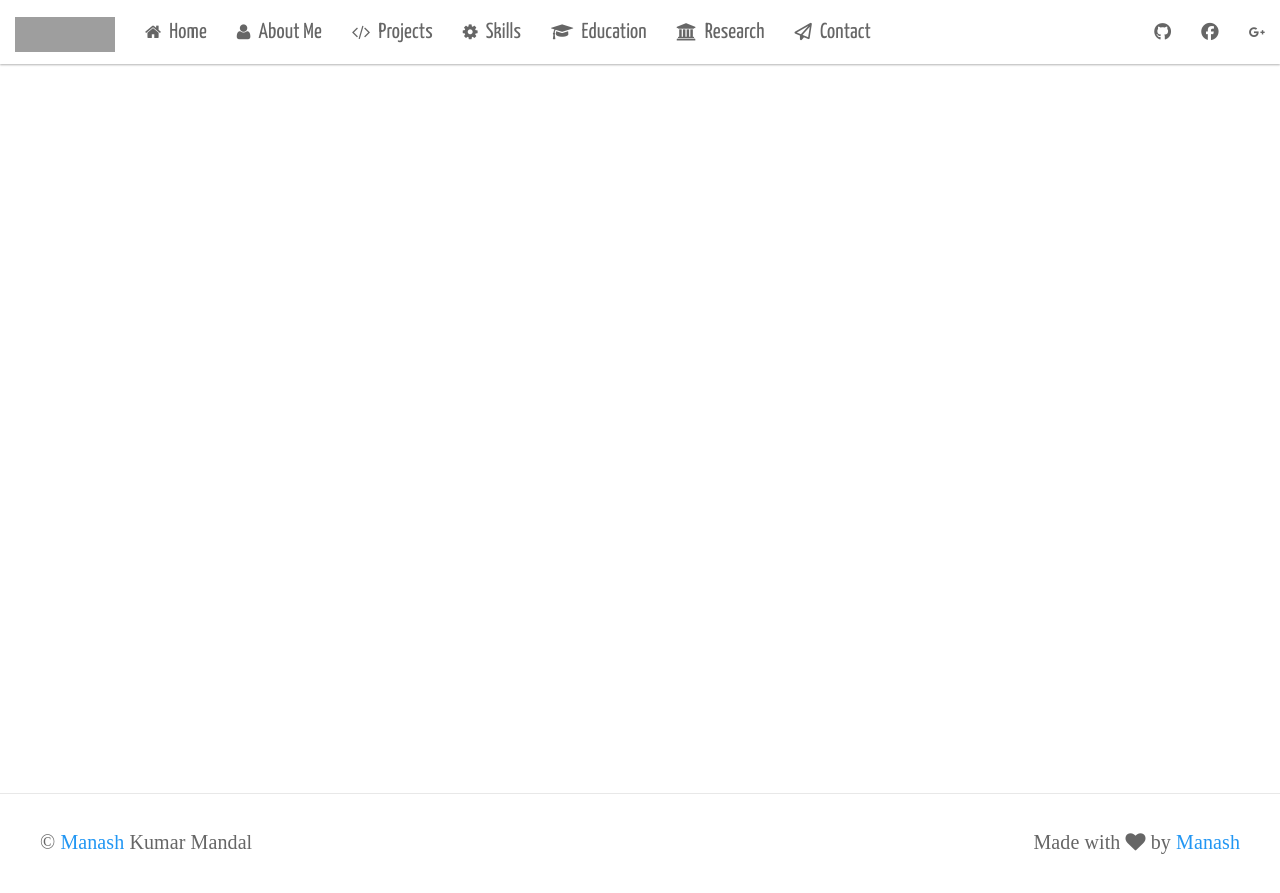
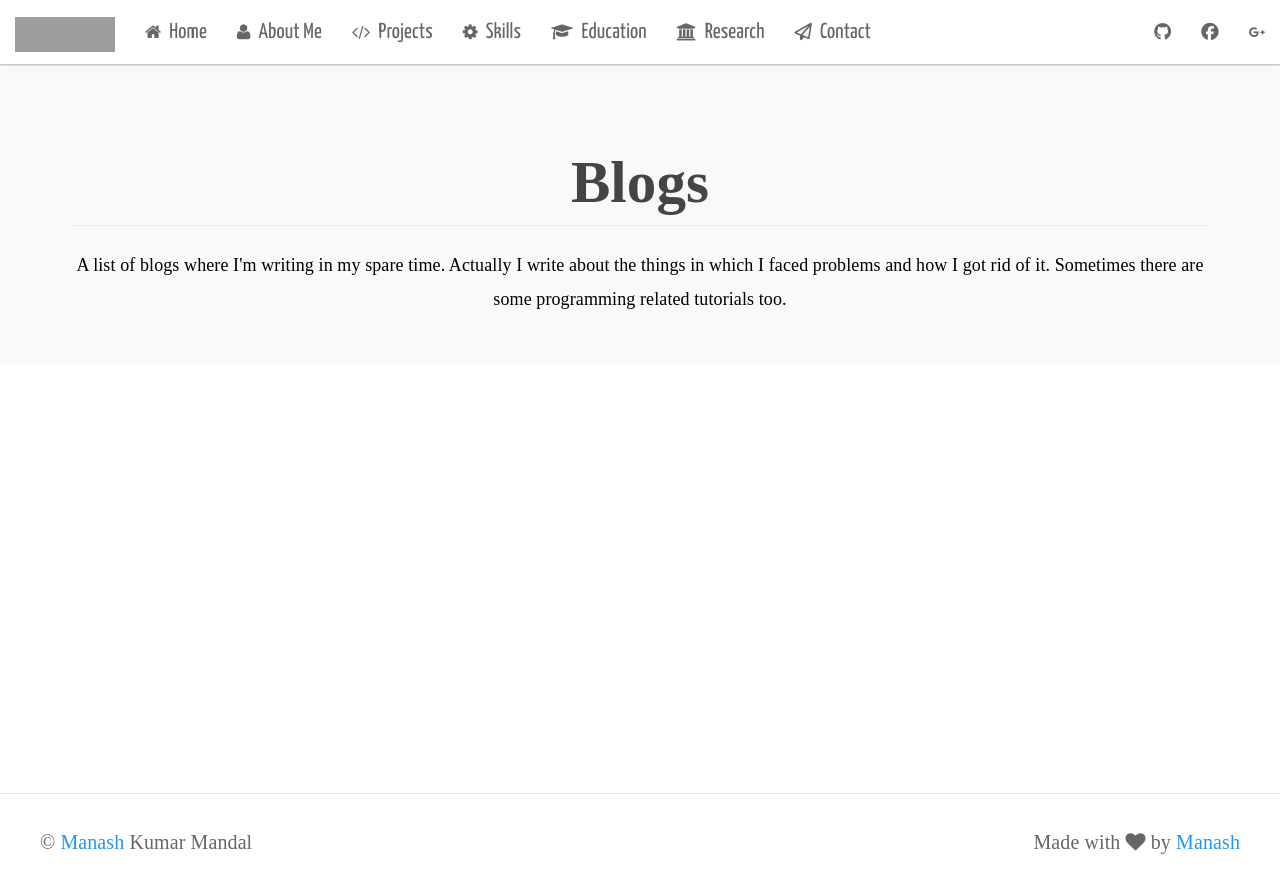
Before and after one commit to manashmandal/manashmandal.github.io, a Jekyll site: the page built from blogs.html, in a window 1280 px wide. Shown: the top 893 px of the page. Built offline with Jekyll 4.4.1, drawn with Linux system fonts in a browser that asks for light colours; nearby versions of some CDN libraries; some web fonts are replaced; grey boxes are pictures that could not be loaded.

Commit message:
added a blog link

```diff
--- a/blogs.html
+++ b/blogs.html
@@ -3,3 +3,12 @@ layout: page_header
 permalink: \blogs
 title: Blogs
 ---
+
+<div class="jumbotron">
+    <div class="container">
+        <h1 class="page-header education-heading text-center"><strong>Blogs</strong></h1>
+        <div class="para-graph text-center">
+            A list of blogs where I'm writing in my spare time. Actually I write about the things in which I faced problems and how I got rid of it. Sometimes there are some programming related tutorials too.
+        </div>
+    </div>
+</div>
```
